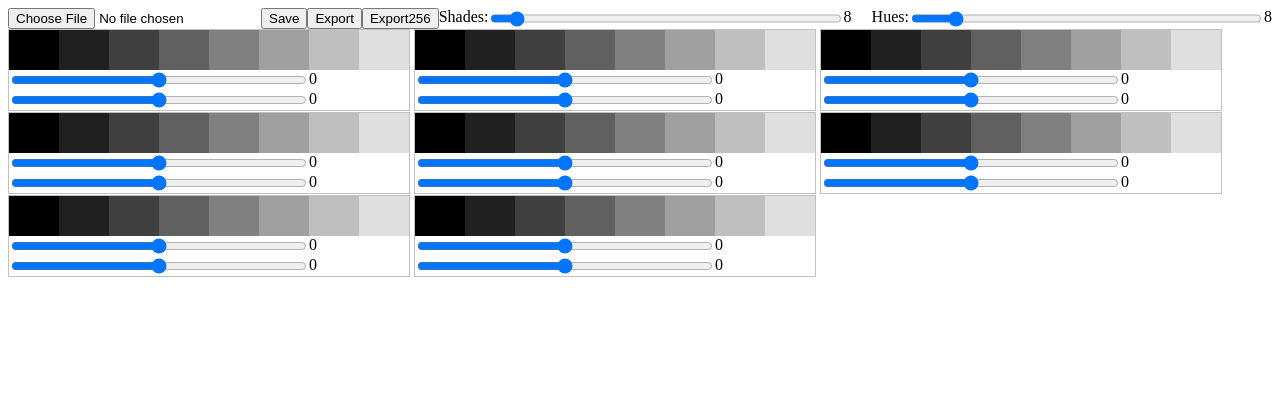
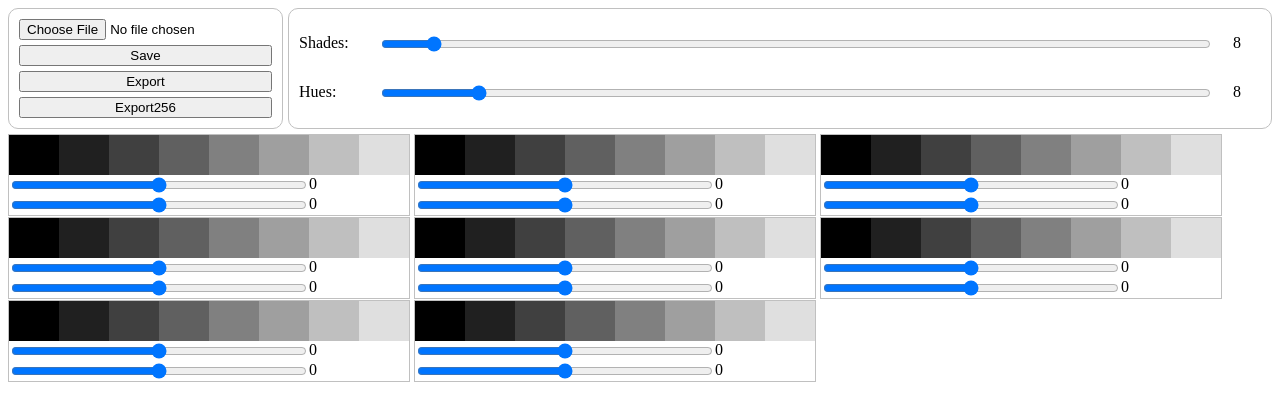
Before and after one commit to copperscreen/yiq_pal, a plain HTML site: page index.html in a window 1280 px wide. Drawn offline with Linux system fonts and the light colour scheme.

Commit message:
UI update

```diff
--- a/index.html
+++ b/index.html
@@ -33,8 +33,31 @@ div.frame {
 canvas {
 	image-rendering: pixelated;
 }
-#shadest {
-	margin-right:20px
+.settings, .files{
+	display: flex;
+}
+.dimensions {
+	flex-grow: 1;
+	display: grid;
+	grid-template-areas: "a b c" "d e f";
+	align-content: space-around;
+	grid-template-columns: 5em 1fr 3em;
+}
+.files{
+	flex-direction: column;
+	gap: 5px;
+}
+.files, .dimensions{
+	border: solid 1px silver;
+	border-radius: 10px;
+	padding: 10px;
+}
+.settings{
+	margin-bottom: 5px;
+	gap: 5px;
+}
+#shadest, #ht{
+	justify-self:center;
 }
 </style>
 <script>
@@ -158,14 +181,17 @@ window.onload=function(){
 	Array.from(document.querySelectorAll('.frame')).forEach(frame => redraw(frame));
 }
 </script>
-<span class=line>
+<div class=settings>
+<span class=files>
 	<input type=file id=restore value=Load>
 	<input type=button id=store value=Save>
 	<input type=button id=save value=Export>
 	<input type=button id=save256 value=Export256>
-	Shades: <input id=shades type=range min=1 max=128 value=8><span id=shadest>8</span>
-	Hues: <input id=h type=range min=1 max=64 value=8><span id=ht>8</span>
+</span><span class=dimensions>
+	<span>Shades: </span><input id=shades type=range min=1 max=128 value=8><span id=shadest>8</span>
+	<span>Hues: </span><input id=h type=range min=1 max=64 value=8><span id=ht>8</span>
 </span>
+</div>
 <div id=palette></div>
 <canvas id=canvas width=8 height=8>
 <a id=link></a>
```
